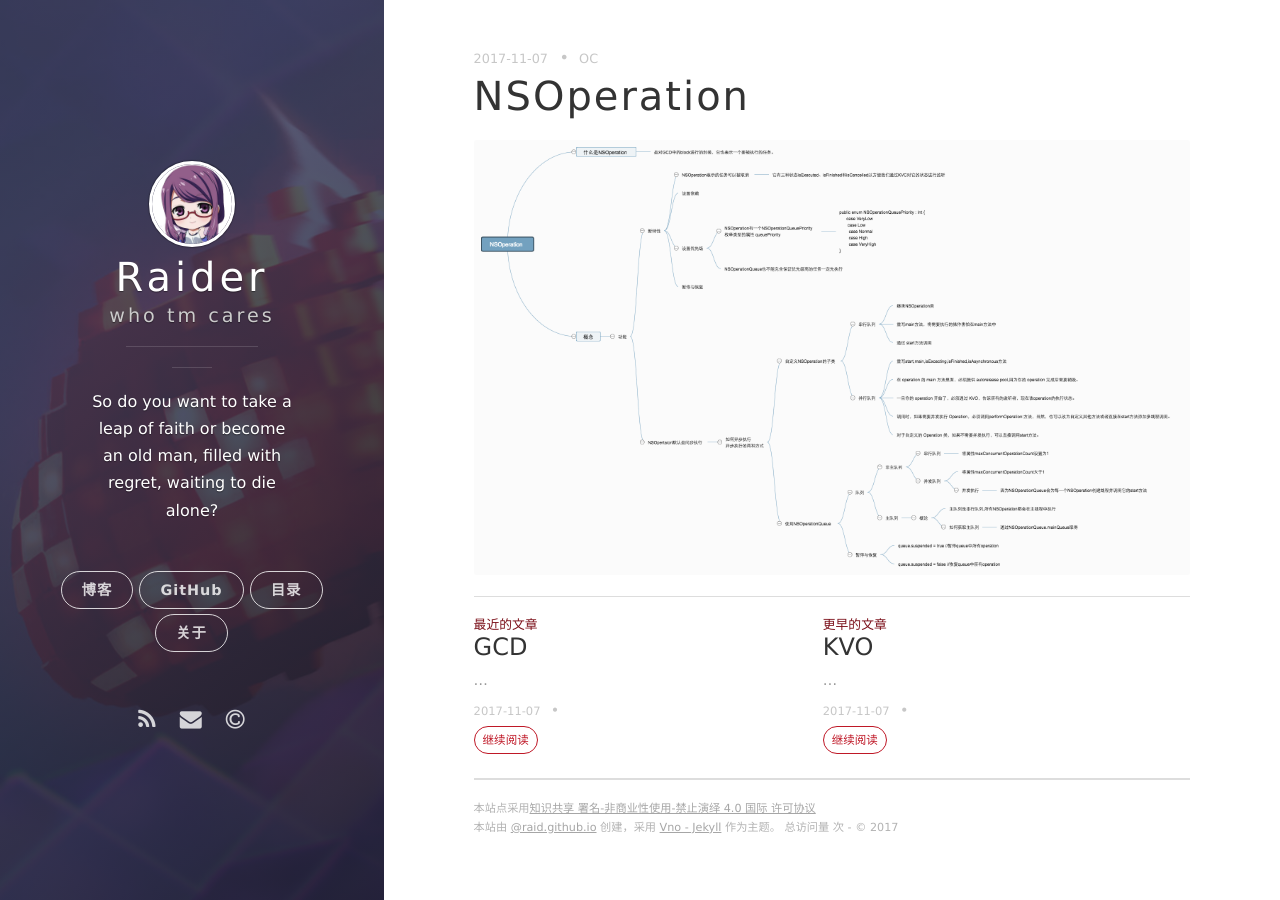
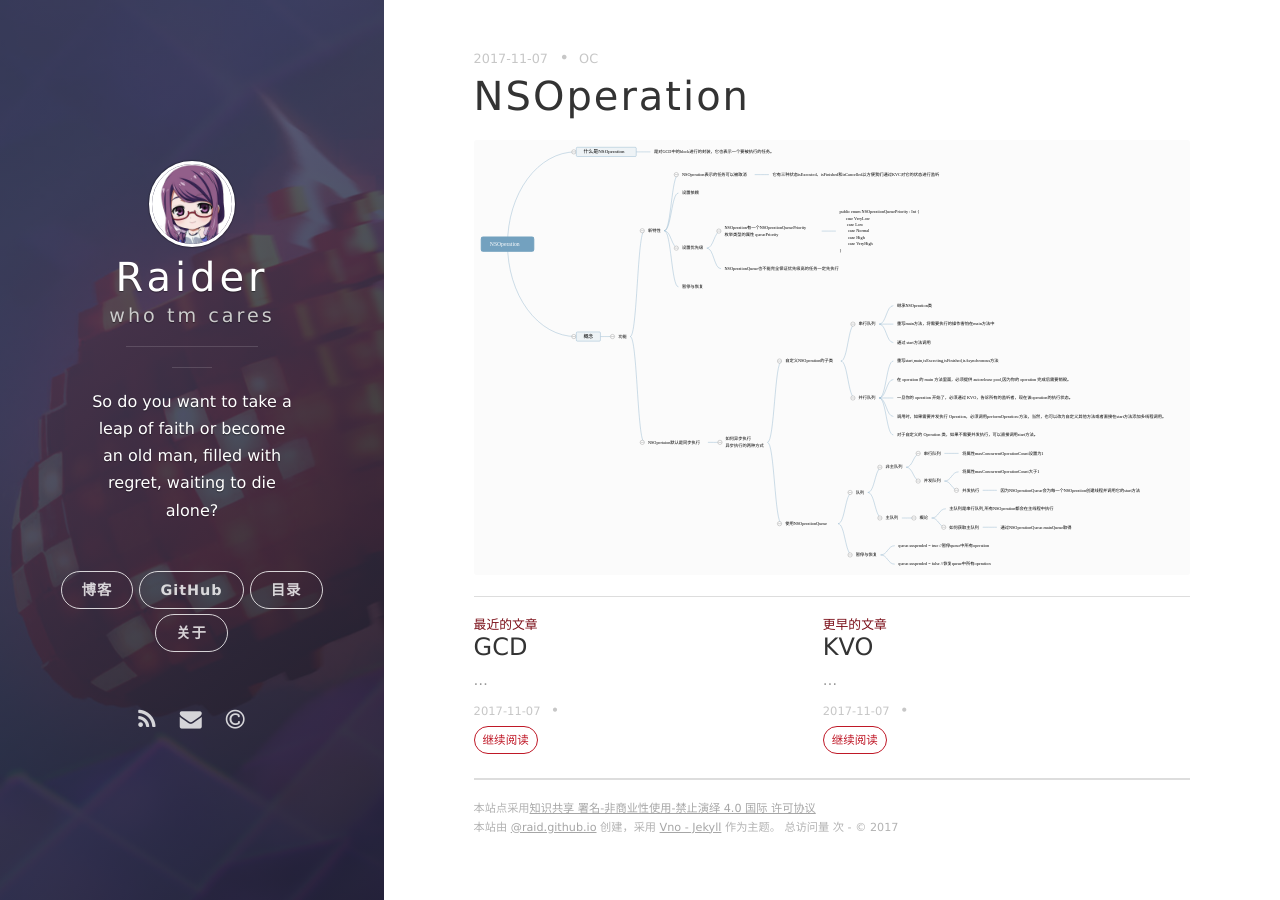
Before and after one commit to ioRaid/ioRaid.github.io, a Jekyll site: the page built from _posts/2017-11-07-NSOperation.md, in a window 1280 px wide. Built offline with Jekyll 4.4.1, drawn with Linux system fonts in a browser that asks for light colours; nearby versions of some CDN libraries; comment, search, counter and statistics services are not loaded.

Commit message:
Update 2017-11-07-NSOperation.md

```diff
--- a/_posts/2017-11-07-NSOperation.md
+++ b/_posts/2017-11-07-NSOperation.md
@@ -8,4 +8,4 @@ description: NSOperation
 
 
 
-<img src="{{ site.BASE_PATH }}/assets/post/NSOperation.png" />
+<img src="{{ site.BASE_PATH }}/assets/post/NSOperation.svg" />
```
